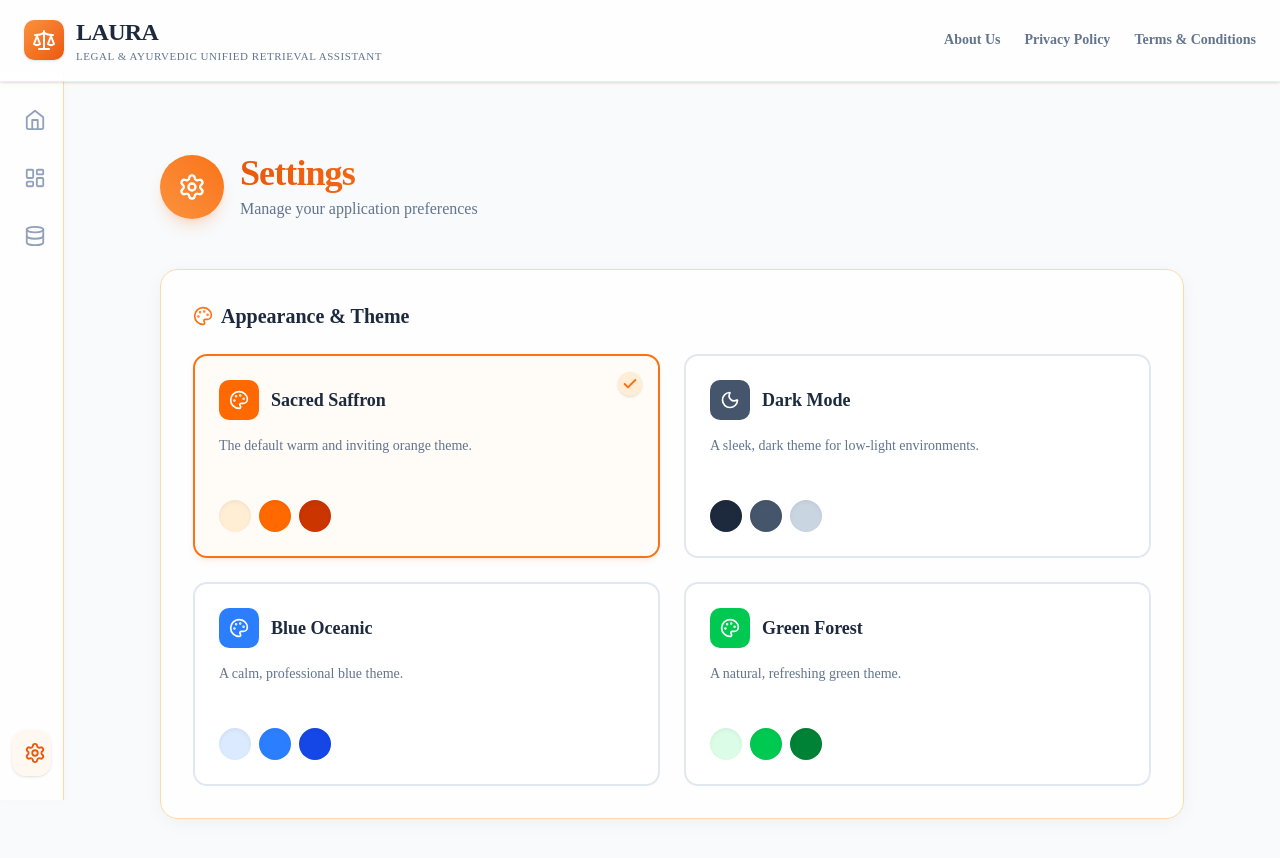
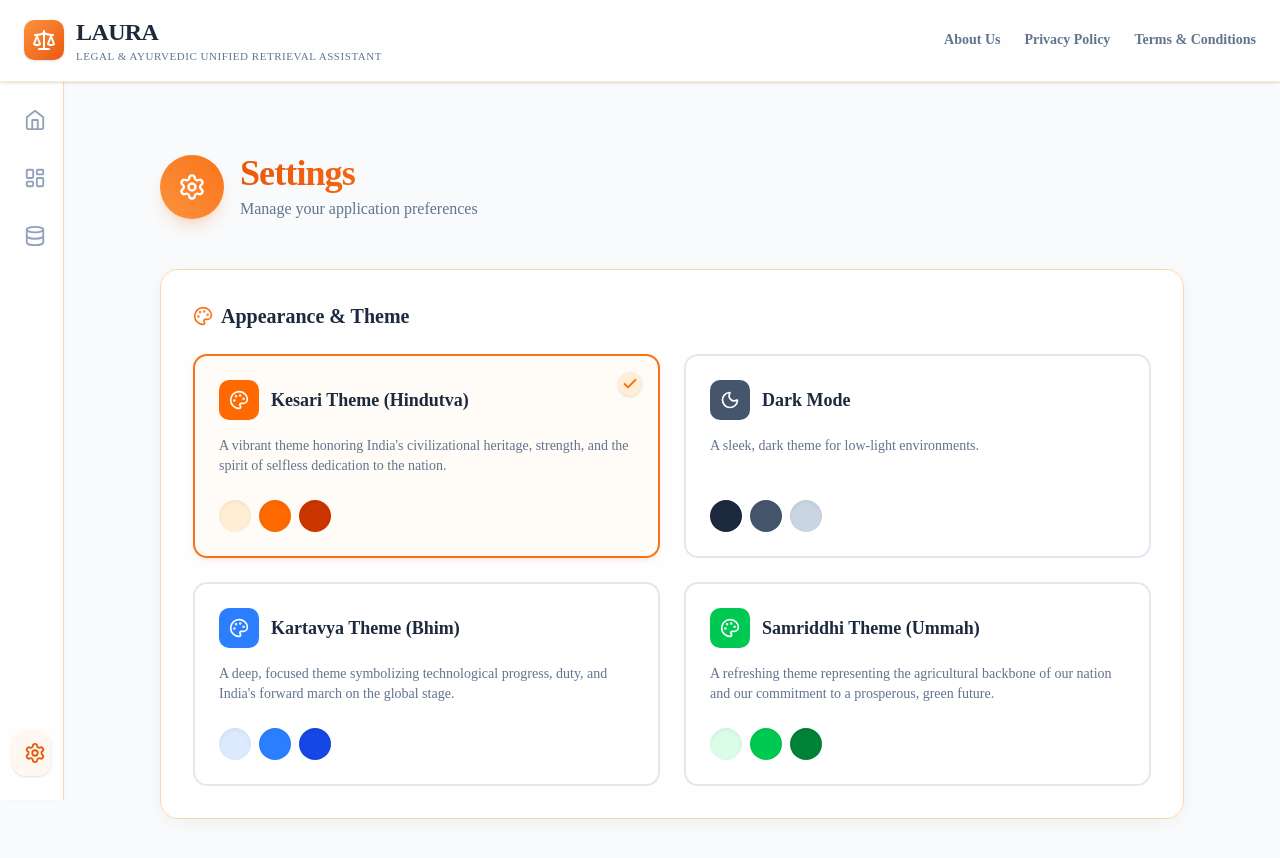
Before and after one commit to Hero-Harshit/SIH-2026, a Next.js app in the folder frontend/: page /settings in a window 1280 px wide. Shown: the top 858 px of the page. Built offline with nearby package versions, Linux system fonts and the light colour scheme.

Commit message:
theme description added

```diff
--- a/frontend/src/app/settings/page.tsx
+++ b/frontend/src/app/settings/page.tsx
@@ -11,8 +11,8 @@ export default function SettingsPage() {
   const themes = [
     {
       id: "saffron",
-      name: "Sacred Saffron",
-      description: "The default warm and inviting orange theme.",
+      name: "Kesari Theme (Hindutva)",
+      description: "A vibrant theme honoring India's civilizational heritage, strength, and the spirit of selfless dedication to the nation.",
       colors: ["bg-orange-100", "bg-orange-500", "bg-orange-700"],
       icon: Palette
     },
@@ -25,15 +25,15 @@ export default function SettingsPage() {
     },
     {
       id: "blue",
-      name: "Blue Oceanic",
-      description: "A calm, professional blue theme.",
+      name: "Kartavya Theme (Bhim)",
+      description: "A deep, focused theme symbolizing technological progress, duty, and India's forward march on the global stage.",
       colors: ["bg-blue-100", "bg-blue-500", "bg-blue-700"],
       icon: Palette
     },
     {
       id: "green",
-      name: "Green Forest",
-      description: "A natural, refreshing green theme.",
+      name: "Samriddhi Theme (Ummah)",
+      description: "A refreshing theme representing the agricultural backbone of our nation and our commitment to a prosperous, green future.",
       colors: ["bg-green-100", "bg-green-500", "bg-green-700"],
       icon: Palette
     }
```
